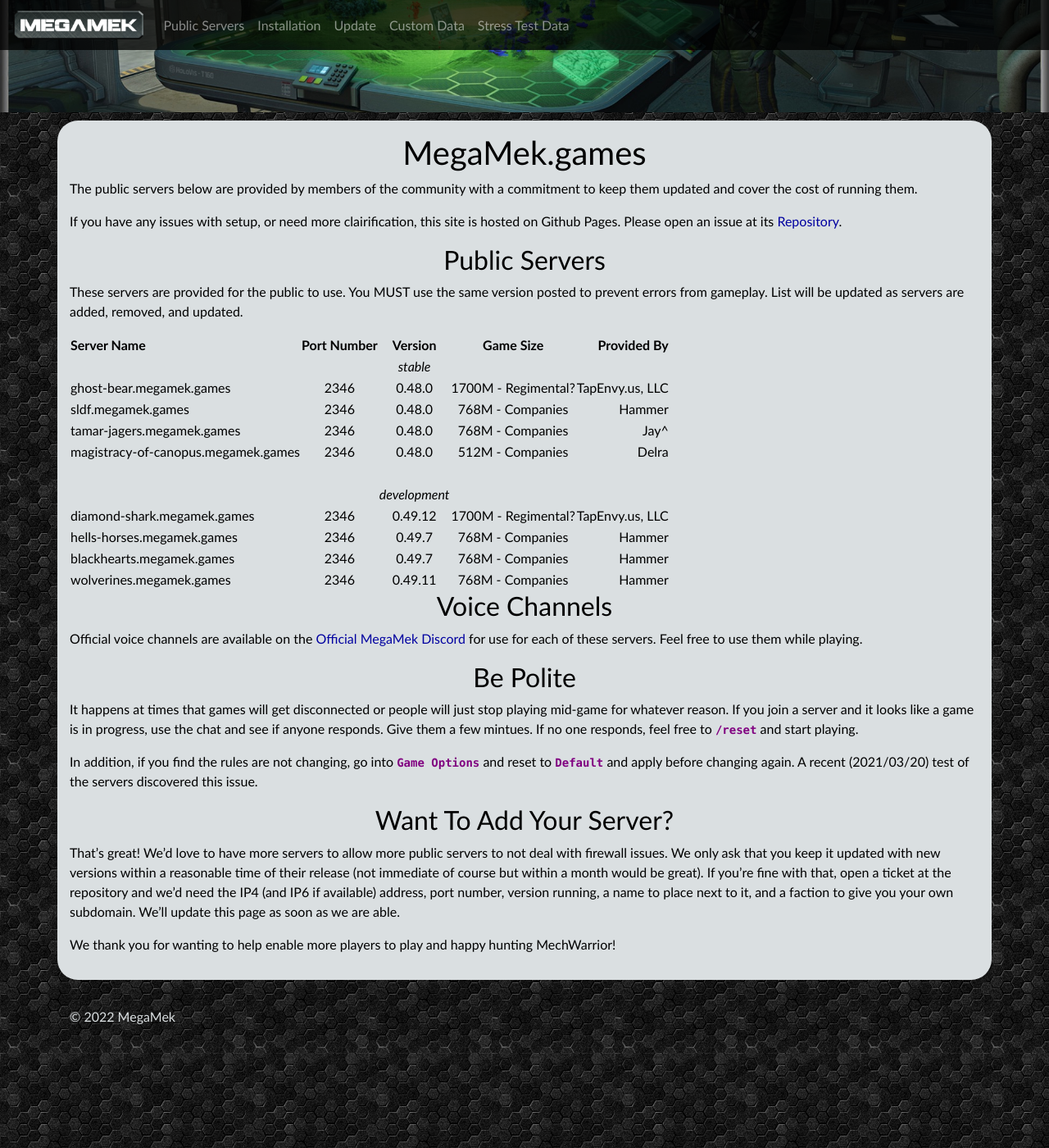
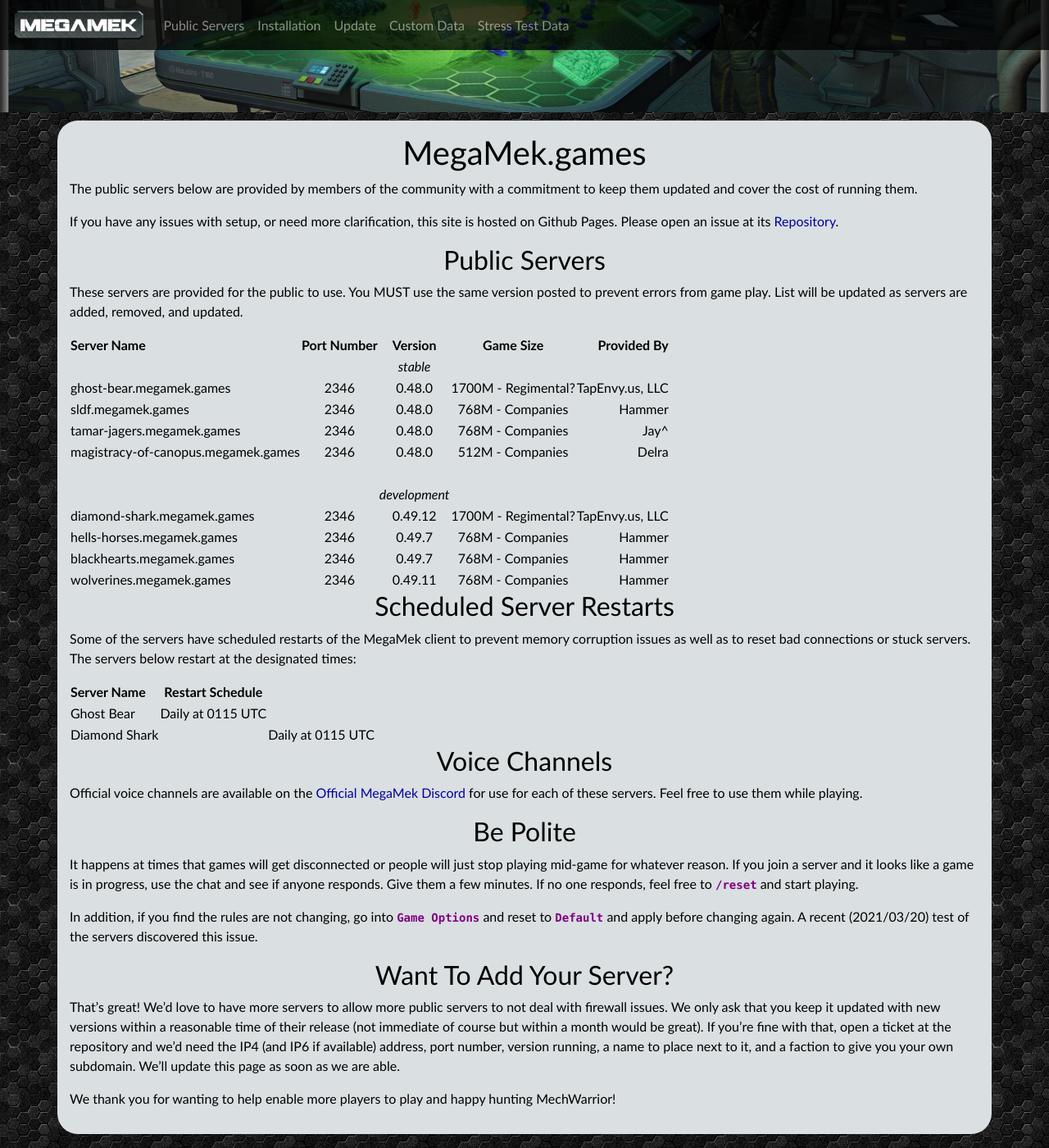
Before and after one commit to rjhancock/megamek-games, a Jekyll site: the page built from index.md, in a window 1280 px wide and 1400 px high, scrolled down 273 px. Shown: the whole window at 82% size. Built offline with Jekyll 4.4.1, drawn with Linux system fonts in a browser that asks for light colours; our own code applies the rules of GitHub Pages for plain Markdown files.

Commit message:
Added comment about server restarts

```diff
--- a/index.md
+++ b/index.md
@@ -6,13 +6,13 @@
 The public servers below are provided by members of the community with a
 commitment to keep them updated and cover the cost of running them.
 
-If you have any issues with setup, or need more clairification, this site is
+If you have any issues with setup, or need more clarification, this site is
 hosted on Github Pages. Please open an issue at its [Repository](https://github.com/rjhancock/megamek-games).
 
 ## Public Servers
 
 These servers are provided for the public to use. You MUST use the same version
-posted to prevent errors from gameplay. List will be updated as servers are
+posted to prevent errors from game play. List will be updated as servers are
 added, removed, and updated.
 
 |Server Name|Port Number|Version|Game Size|Provided By|
@@ -29,13 +29,24 @@
 |blackhearts.megamek.games|2346|0.49.7|768M - Companies|Hammer|
 |wolverines.megamek.games|2346|0.49.11|768M - Companies|Hammer|
 
+## Scheduled Server Restarts
+
+Some of the servers have scheduled restarts of the MegaMek client to prevent
+memory corruption issues as well as to reset bad connections or stuck servers.
+The servers below restart at the designated times:
+
+|Server Name|Restart Schedule|
+|:----------|:--------------:|
+|Ghost Bear | Daily at 0115 UTC|
+|Diamond Shark | | Daily at 0115 UTC|
+
 ## Voice Channels
 
 Official voice channels are available on the [Official MegaMek Discord](https://discord.gg/XM54YH9396) for use for each of these servers. Feel free to use them while playing.
 
 ## Be Polite
 
-It happens at times that games will get disconnected or people will just stop playing mid-game for whatever reason. If you join a server and it looks like a game is in progress, use the chat and see if anyone responds. Give them a few mintues. If no one responds, feel free to `/reset` and start playing.
+It happens at times that games will get disconnected or people will just stop playing mid-game for whatever reason. If you join a server and it looks like a game is in progress, use the chat and see if anyone responds. Give them a few minutes. If no one responds, feel free to `/reset` and start playing.
 
 In addition, if you find the rules are not changing, go into `Game Options` and reset to `Default` and apply before changing again. A recent (2021/03/20) test of the servers discovered this issue.
 
```
